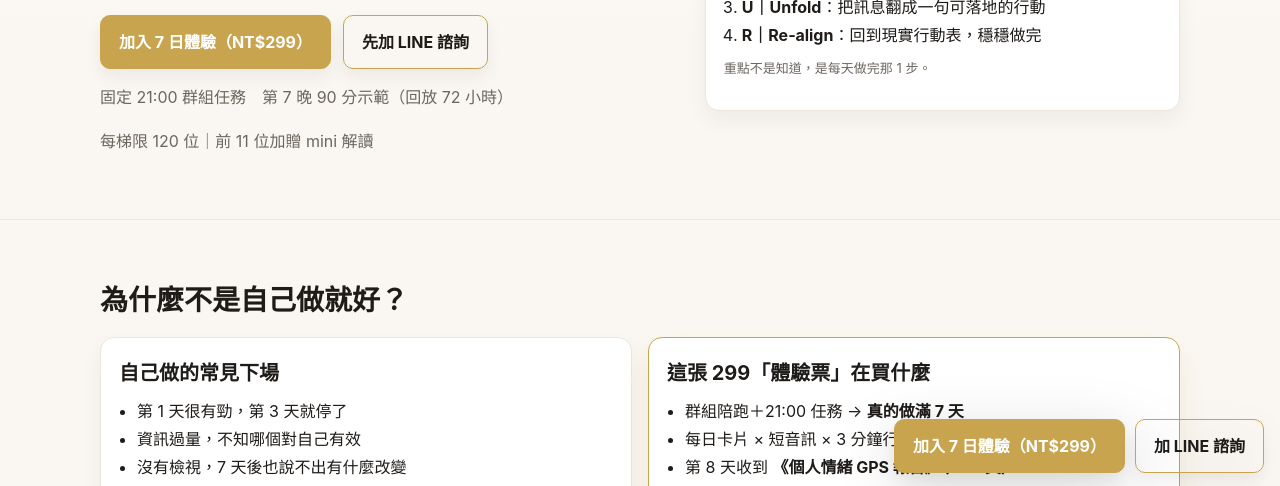
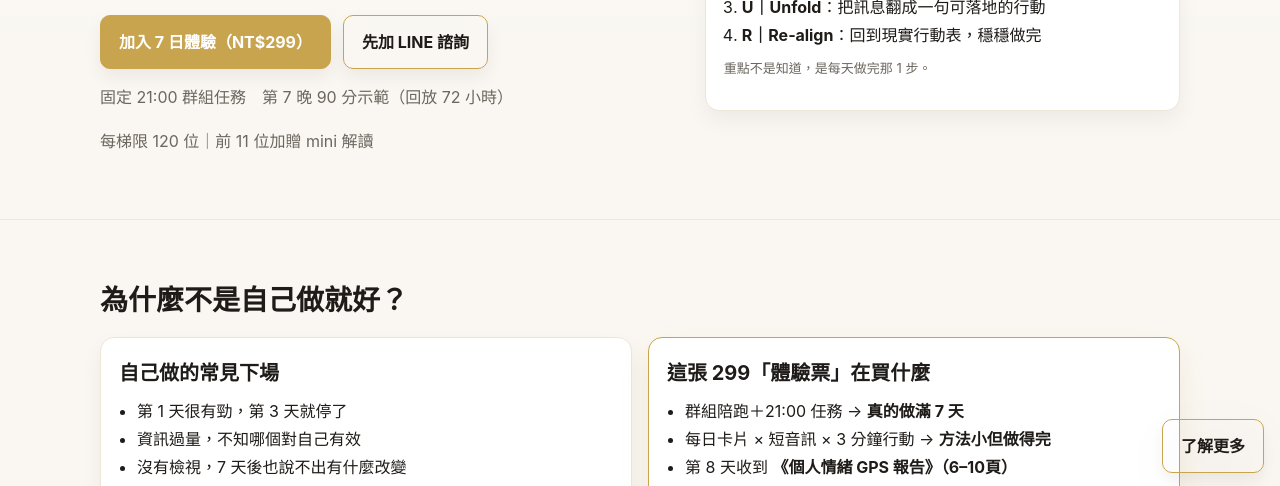
Before and after one commit to HourLight/11, a plain HTML site: page index.html in a window 1280 px wide. Shown: the part 311-797 px from the top of the page. Drawn offline with Linux system fonts and the light colour scheme.

Commit message:
Update index.html

```diff
--- a/index.html
+++ b/index.html
@@ -207,9 +207,8 @@
     </div>
   </section>
 
-  <div class="float-cta">
-    <a class="btn primary" data-pay="PAY_299">加入 7 日體驗（NT$299）</a>
-    <a class="btn ghost" data-line>加 LINE 諮詢</a>
-  </div>
+<div class="float-cta">
+  <a class="btn" href="https://hourlight.github.io/">了解更多</a>
+</div>
 </body>
 </html>
```
